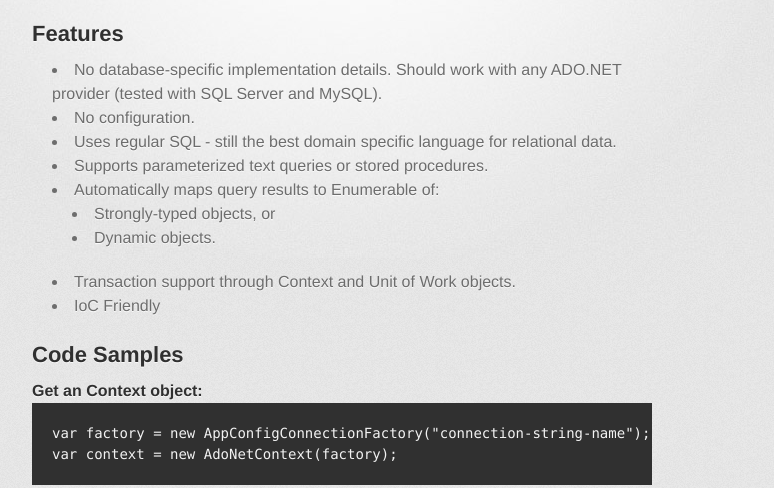
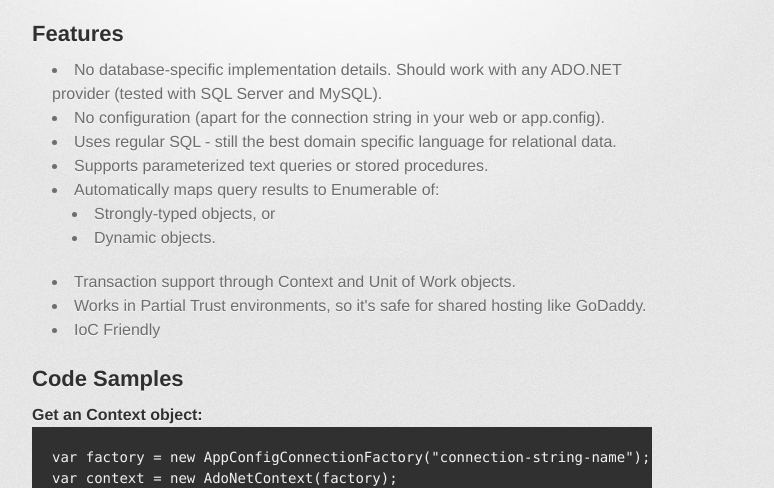
Before and after one commit to timschreiber/Mau, a plain HTML site: page index.html in a window 1280 px wide. Shown: the part 315-803 px from the top of the page, without its empty margins (298-1072 px from the left). Drawn offline with Linux system fonts and the light colour scheme; a web font is replaced by a local one.

Commit message:
Update index.html

```diff
--- a/index.html
+++ b/index.html
@@ -41,7 +41,7 @@
 
 <ul>
 <li>No database-specific implementation details. Should work with any ADO.NET provider (tested with SQL Server and MySQL).</li>
-<li>No configuration.</li>
+<li>No configuration (apart for the connection string in your web or app.config).</li>
 <li>Uses regular SQL - still the best domain specific language for relational data.</li>
 <li>Supports parameterized text queries or stored procedures.</li>
 <li>Automatically maps query results to Enumerable of:
@@ -52,6 +52,7 @@
 </ul>
 </li>
 <li>Transaction support through Context and Unit of Work objects.</li>
+<li>Works in Partial Trust environments, so it's safe for shared hosting like GoDaddy.</li>
 <li>IoC Friendly</li>
 </ul><h2>
 <a name="code-samples" class="anchor" href="#code-samples"><span class="octicon octicon-link"></span></a>Code Samples</h2>
```
